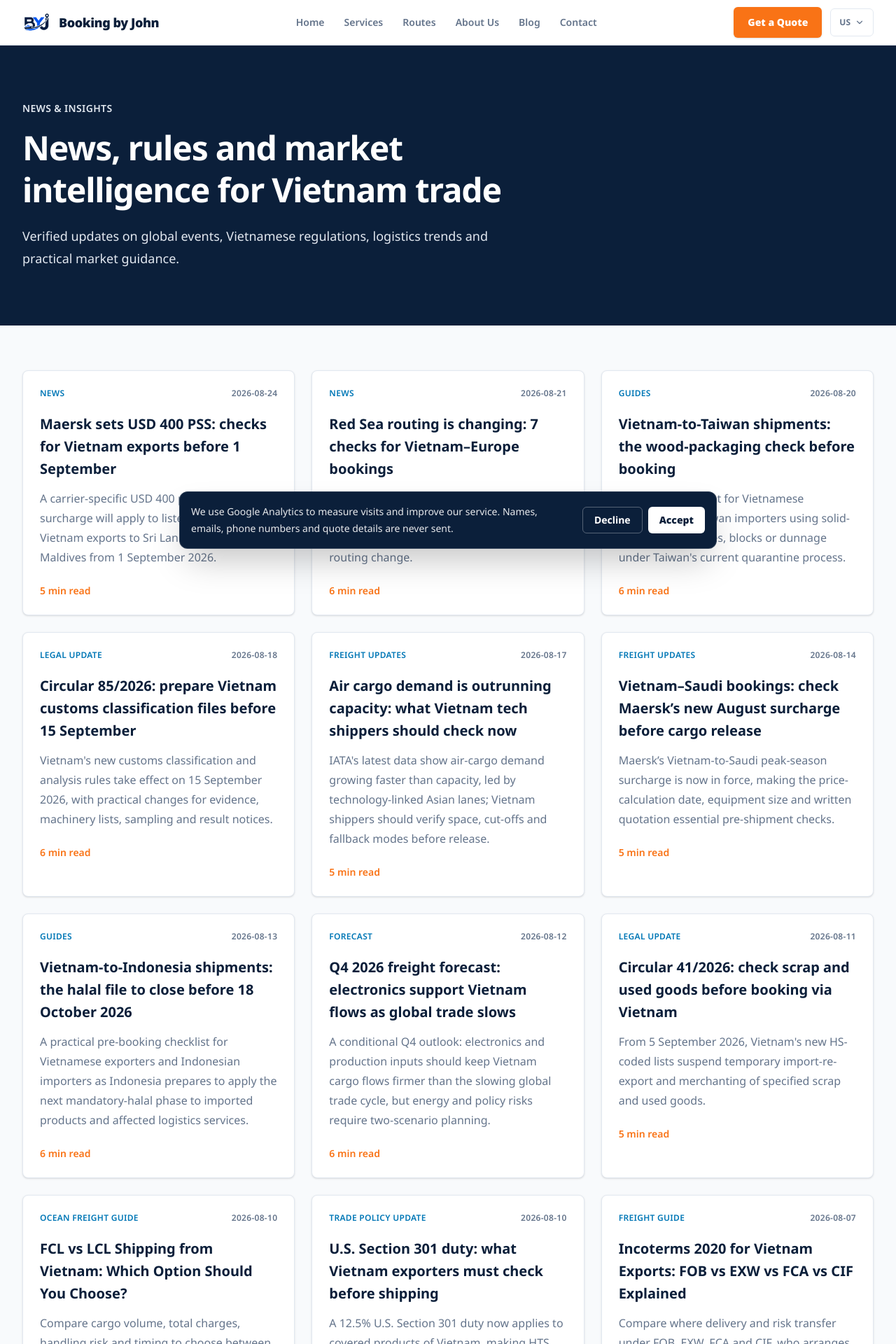
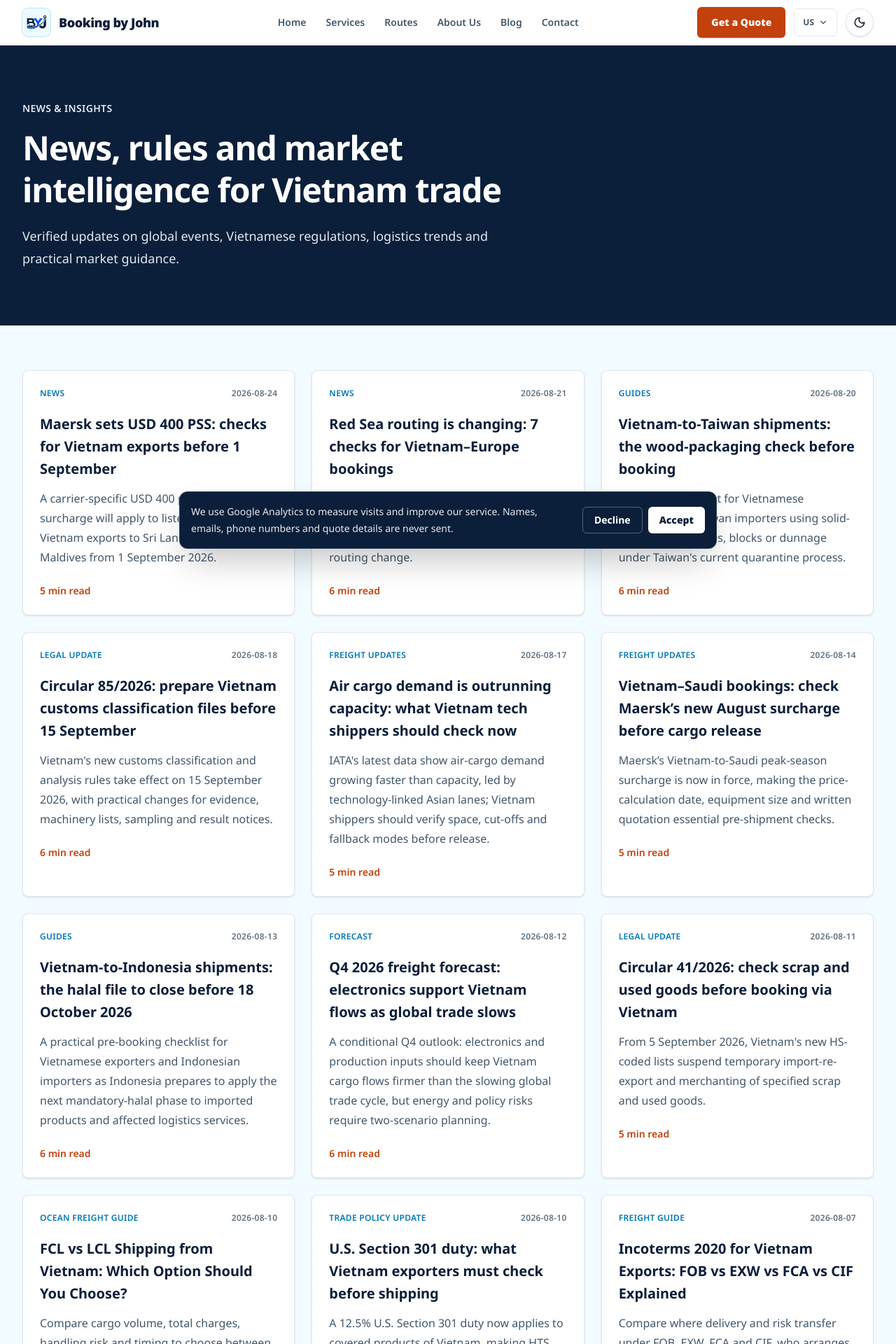
Before and after one commit to lyducquangbn99-gif/booking-by-john, a Next.js app: page /en/blog in a window 1280 px wide. Shown: the top 1920 px of the page at 70% size. Built offline with nearby package versions, Linux system fonts and the light colour scheme.

Commit message:
Add ocean light and dark themes

```diff
--- a/app/[locale]/layout.tsx
+++ b/app/[locale]/layout.tsx
@@ -100,7 +100,14 @@ export default async function LocaleLayout({ children, params }: Props) {
     mainEntityOfPage: siteUrl,
   };
   return (
-    <html lang={locale} className={notoSans.variable}>
+    <html lang={locale} className={notoSans.variable} suppressHydrationWarning>
+      <head>
+        <script
+          dangerouslySetInnerHTML={{
+            __html: `(function(){try{var t=localStorage.getItem('byj-theme');var d=t?t==='dark':window.matchMedia('(prefers-color-scheme: dark)').matches;document.documentElement.classList.toggle('dark',d);document.documentElement.style.colorScheme=d?'dark':'light'}catch(e){}})()`,
+          }}
+        />
+      </head>
       <body>
         <JsonLd data={[organizationSchema, websiteSchema]} />
         <NextIntlClientProvider messages={messages}>
--- a/app/globals.css
+++ b/app/globals.css
@@ -1,17 +1,19 @@
 @import "tailwindcss";
 
+@custom-variant dark (&:where(.dark, .dark *));
+
 @theme {
-  --color-bg-primary: #f8fafc;
+  --color-bg-primary: #f2fbff;
   --color-bg-secondary: #ffffff;
   --color-bg-card: #ffffff;
 
-  --color-accent-green: #16a34a;
-  --color-accent-orange: #f97316;
+  --color-accent-green: #059669;
+  --color-accent-orange: #c2410c;
   --color-ocean-blue: #0077b6;
 
   --color-text-primary: #111827;
-  --color-text-secondary: #64748b;
-  --color-text-muted: #64748b;
+  --color-text-secondary: #40576b;
+  --color-text-muted: #5d7182;
 
   --color-border-subtle: #e2e8f0;
 
@@ -49,12 +51,99 @@ html {
 }
 
 body {
-  background-color: #f8fafc;
-  color: #111827;
+  background-color: var(--color-bg-primary);
+  color: var(--color-text-primary);
   font-family: var(--font-noto-sans), "Segoe UI", Arial, sans-serif;
   line-height: 1.6;
   text-rendering: optimizeLegibility;
   -webkit-font-smoothing: antialiased;
+}
+
+html {
+  color-scheme: light;
+}
+
+html.dark {
+  color-scheme: dark;
+  --color-bg-primary: #061827;
+  --color-bg-secondary: #0a2133;
+  --color-bg-card: #0d293d;
+  --color-text-primary: #e9f7ff;
+  --color-text-secondary: #b7cfdd;
+  --color-text-muted: #8fabbc;
+  --color-border-subtle: #21445a;
+  --color-ocean-blue: #38bdf8;
+  --color-accent-green: #34d399;
+  --color-accent-orange: #c2410c;
+}
+
+html.dark body {
+  background-color: var(--color-bg-primary);
+  color: var(--color-text-primary);
+}
+
+html.dark .site-header,
+html.dark [class~="bg-white"],
+html.dark [class*="bg-white/"] {
+  background-color: rgba(10, 33, 51, 0.96) !important;
+}
+
+html.dark [class*="text-[#0B1F3A]"],
+html.dark [class*="text-[#111827]"],
+html.dark .brand-wordmark {
+  color: #e9f7ff !important;
+}
+
+html.dark [class*="bg-[#0B1F3A]"] {
+  background-color: #082c46 !important;
+}
+
+html.dark [class~="bg-amber-50"],
+html.dark [class~="bg-orange-50"],
+html.dark [class~="bg-orange-100"],
+html.dark [class~="bg-slate-50"] {
+  background-color: #173044 !important;
+}
+
+html.dark input,
+html.dark select,
+html.dark textarea {
+  background-color: #071d2c;
+  color: #e9f7ff;
+  border-color: #2c536a;
+}
+
+html.dark input::placeholder,
+html.dark textarea::placeholder {
+  color: #7f9daf;
+}
+
+html.dark .logo-mark {
+  background-color: #effaff !important;
+  border-color: #7dd3fc;
+}
+
+html.dark img:not(.logo-mark) {
+  filter: brightness(0.92) contrast(1.04);
+}
+
+html.dark .shadow-sm,
+html.dark .shadow-lg,
+html.dark .shadow-xl,
+html.dark .shadow-2xl {
+  --tw-shadow-color: rgba(0, 0, 0, 0.34);
+}
+
+button,
+a,
+input,
+select,
+textarea,
+[class*="bg-"],
+[class*="text-"],
+[class*="border-"] {
+  transition-property: color, background-color, border-color, box-shadow, opacity, transform;
+  transition-duration: 180ms;
 }
 
 @media (prefers-reduced-motion: reduce) {
--- a/components/Nav.tsx
+++ b/components/Nav.tsx
@@ -8,6 +8,7 @@ import { Link } from "@/i18n/navigation";
 import { routing } from "@/i18n/routing";
 import { ChevronDown, Menu, X } from "lucide-react";
 import { trackBookingEvent } from "@/lib/analytics";
+import ThemeToggle from "@/components/ThemeToggle";
 
 const LOCALE_META: Record<string, { flag: string; label: string }> = {
   en: { flag: "US", label: "English" },
@@ -108,7 +109,7 @@ export default function Nav() {
   const [open, setOpen] = useState(false);
 
   return (
-    <header className="sticky top-0 z-50 border-b border-border-subtle bg-white/95 backdrop-blur">
+    <header className="site-header sticky top-0 z-50 border-b border-border-subtle bg-white/95 backdrop-blur">
       <div className="mx-auto flex h-16 max-w-7xl items-center justify-between px-5 lg:px-8">
         <Link href="/#home" className="flex items-center gap-3" aria-label="Booking by John Ly home">
           <Image
@@ -117,9 +118,9 @@ export default function Nav() {
             width={40}
             height={40}
             priority
-            className="h-10 w-10 object-contain"
+            className="logo-mark h-10 w-10 rounded-lg bg-[#EFFAFF] p-1 object-contain ring-1 ring-[#B9E6F7]"
           />
-          <span className="text-base font-black tracking-tight text-[#0B1F3A] sm:text-lg">
+          <span className="brand-wordmark text-base font-black tracking-tight text-[#0B1F3A] sm:text-lg">
             {t("logo")}
           </span>
         </Link>
@@ -141,6 +142,7 @@ export default function Nav() {
             {copy.quote}
           </Link>
           <LanguageSwitcher />
+          <ThemeToggle locale={locale} />
         </div>
 
         <button
@@ -177,7 +179,10 @@ export default function Nav() {
               {copy.quote}
             </Link>
             <div className="mt-2">
-              <LanguageSwitcher />
+              <div className="flex items-center gap-3">
+                <LanguageSwitcher />
+                <ThemeToggle locale={locale} />
+              </div>
             </div>
           </nav>
         </div>
--- /dev/null
+++ b/components/ThemeToggle.tsx
@@ -0,0 +1,48 @@
+"use client";
+
+import { Moon, Sun } from "lucide-react";
+import { useEffect, useState } from "react";
+
+type Theme = "light" | "dark";
+
+const COPY: Record<string, { light: string; dark: string }> = {
+  en: { light: "Use light mode", dark: "Use dark mode" },
+  vi: { light: "Dùng chế độ sáng", dark: "Dùng chế độ tối" },
+  it: { light: "Usa modalità chiara", dark: "Usa modalità scura" },
+  es: { light: "Usar modo claro", dark: "Usar modo oscuro" },
+  id: { light: "Gunakan mode terang", dark: "Gunakan mode gelap" },
+};
+
+export default function ThemeToggle({ locale }: { locale: string }) {
+  const [theme, setTheme] = useState<Theme | null>(null);
+
+  useEffect(() => {
+    const frame = requestAnimationFrame(() => {
+      setTheme(document.documentElement.classList.contains("dark") ? "dark" : "light");
+    });
+    return () => cancelAnimationFrame(frame);
+  }, []);
+
+  function toggleTheme() {
+    const next: Theme = theme === "dark" ? "light" : "dark";
+    document.documentElement.classList.toggle("dark", next === "dark");
+    document.documentElement.style.colorScheme = next;
+    localStorage.setItem("byj-theme", next);
+    setTheme(next);
+  }
+
+  const copy = COPY[locale] || COPY.en;
+  const label = theme === "dark" ? copy.light : copy.dark;
+
+  return (
+    <button
+      type="button"
+      onClick={toggleTheme}
+      aria-label={label}
+      title={label}
+      className="theme-toggle flex h-10 w-10 shrink-0 items-center justify-center rounded-full border border-border-subtle bg-bg-card text-text-primary shadow-sm transition hover:border-ocean-blue hover:text-ocean-blue focus-visible:outline-none focus-visible:ring-2 focus-visible:ring-ocean-blue"
+    >
+      {theme === "dark" ? <Sun size={18} aria-hidden="true" /> : <Moon size={18} aria-hidden="true" />}
+    </button>
+  );
+}
```
